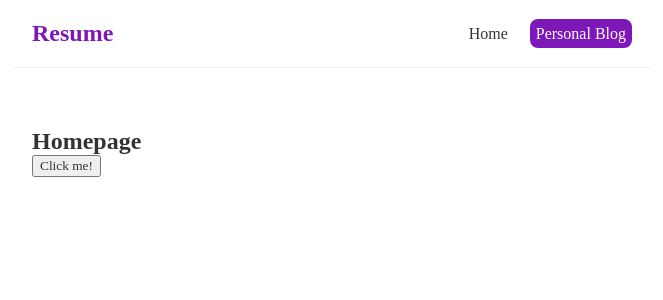
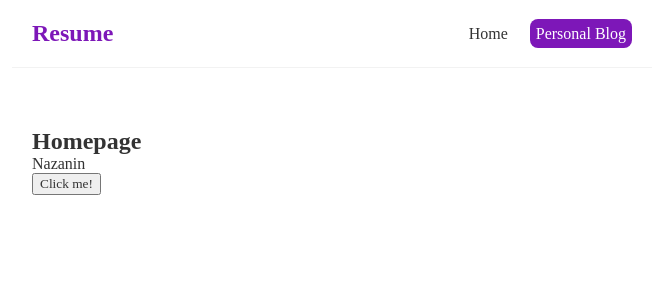
Before and after one commit to ntaghavi/Resume, a React (Create React App) app in the folder resume/: page / in a window 1280 px wide. Shown: the top 300 px of the page, without its empty margins (308-971 px from the left). Built offline with nearby package versions, Linux system fonts and the light colour scheme.

Commit message:
use state hook

```diff
--- a/resume/src/Home.js
+++ b/resume/src/Home.js
@@ -1,10 +1,15 @@
+import { useState } from "react";
+
 const Home = () => {
+    // let name = 'Nazanin';
+    const [name, setName] = useState('Nazanin');
     const clickHandle = () =>{
-        console.log('Hello');
+      setName('Taghavi');
     }
     return (
         <div className="home">
             <h2>Homepage</h2>
+            <p>{name}</p>
             <button onClick={clickHandle}>Click me!</button>
         </div>
     );
```
